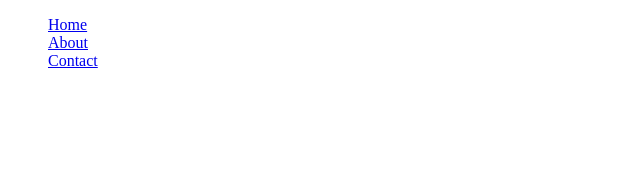
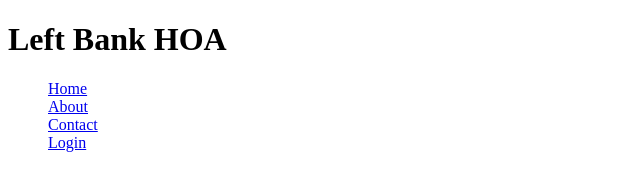
Before and after one commit to KasunDA/Left-Bank-HOA, a plain HTML site: page index.html in a window 1280 px wide. Shown: the whole page, without its empty margins (0-640 px from the left). Drawn offline with Linux system fonts and the light colour scheme.

```diff
--- a/index.html
+++ b/index.html
@@ -5,11 +5,13 @@
   <title>Left Bank HOA</title>
 </head>
 <body>
+  <h1>Left Bank HOA</h1>
   <nav class="navigation">
     <ul style="list-style: none;">
       <li><a href="#">Home</a></li>
       <li><a href="#">About</a></li>
       <li><a href="#">Contact</a></li>
+      <li><a href="#">Login</a></li>
     </ul>
   </nav>
 </body>
```
